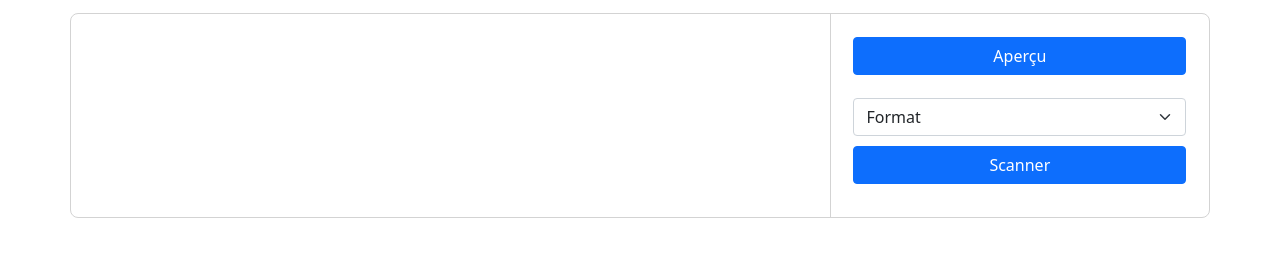
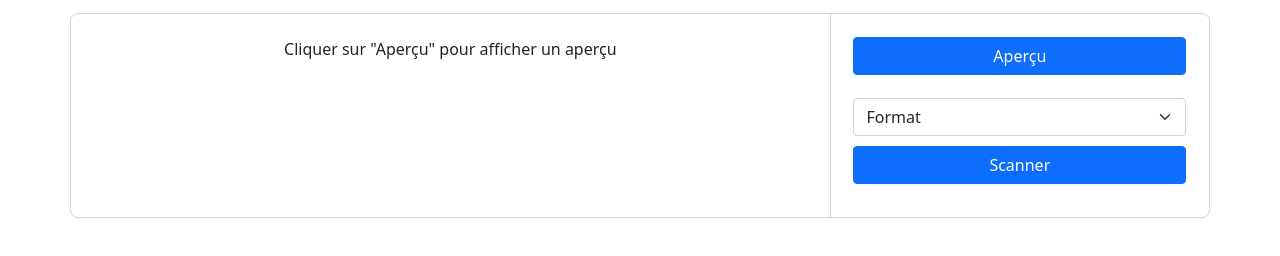
Before and after one commit to babolivier/scanner, a plain HTML site: page public/index.html in a window 1280 px wide. Drawn offline with Linux system fonts and the light colour scheme.

Commit message:
Uncomment instruction

```diff
--- a/public/index.html
+++ b/public/index.html
@@ -18,7 +18,7 @@
     <div class="container selectDisable">
         <div class="row">
             <div id="col-preview" class="col-sm-8">
-<!--                <p id="preview-tip">Cliquer sur "Aperçu" pour afficher un aperçu</p>-->
+                <p id="preview-tip">Cliquer sur "Aperçu" pour afficher un aperçu</p>
                 <div id="preview-spinner" class="spinner-border d-none" role="status"></div>
                 <img
                     id="preview-img"
```
